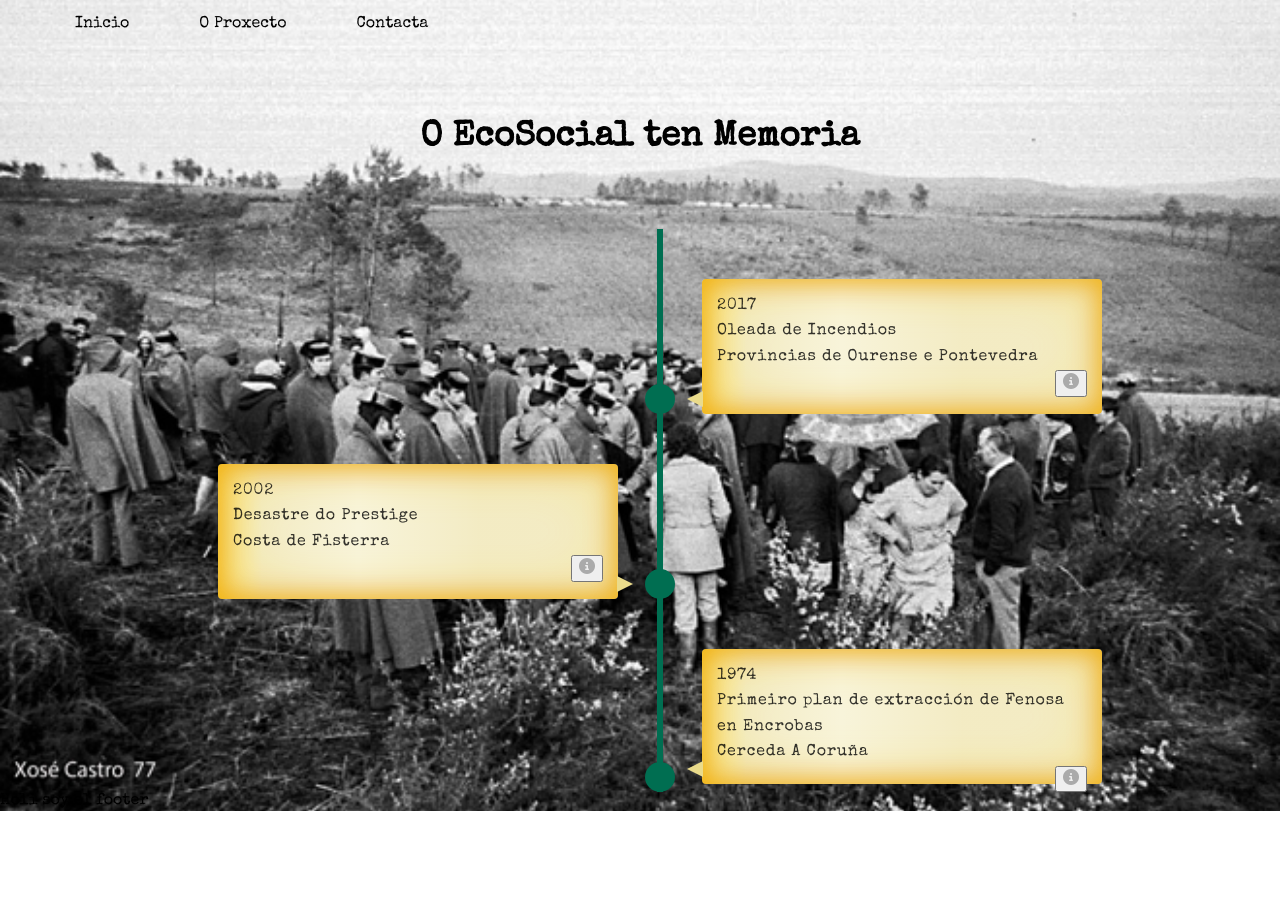
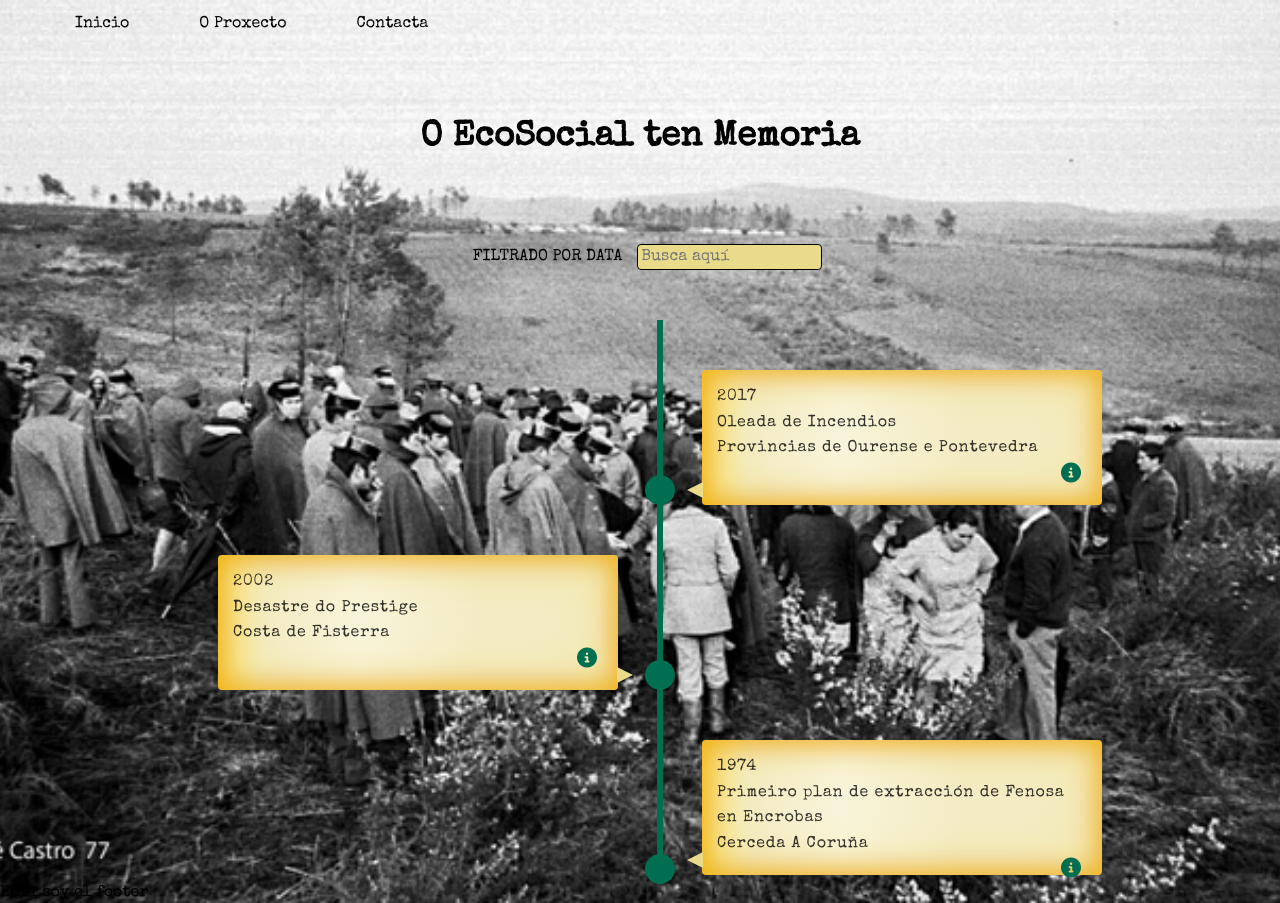
Before and after one commit to anafdz92/O-EcoSocial-ten-Memoria, a React (Create React App) app: page / in a window 1280 px wide. Before the commit the page ends 811 px from the top, so only its background shows below. Built offline with nearby package versions, Linux system fonts and the light colour scheme.

Commit message:
add styles

```diff
--- a/src/components/App.js
+++ b/src/components/App.js
@@ -8,7 +8,19 @@ import Conflicts from "../data/Conflicts";
 import Line from "./Line";
 
 const App = (props) => {
-  const [item, setItem] = useState(Conflicts);
+  const [items, setItems] = useState(Conflicts);
+
+  //EVENT HANDLERS
+  const handleFilter = (data) => {
+    console.log(data);
+    //   setFilterContent(data);
+  };
+
+  //RENDER FILTRADO POR AÑO
+  console.log(items);
+  // const filteredCharacters = items.filter((item) => {
+  //   return item.year.includes(filterContent);
+  // });
 
   //const previousLocation = props.location;
 
@@ -50,7 +62,7 @@ const App = (props) => {
       </header>
       {/* <Switch location={isModal ? previousLocation : location}> */}
       <Switch>
-        <Route exact path="/" component={Inicio} />
+        <Route exact path="/" component={Inicio} handleFilter={handleFilter} />
         <Route exact path="/Proxecto" component={Proxecto} />
         <Route exact path="/Contacta" component={Contacta} />
         <Route exact path="/line/:id" render={renderEvent} />
--- /dev/null
+++ b/src/components/Filter.js
@@ -0,0 +1,28 @@
+import React from "react";
+
+const Filter = (props) => {
+  const handleChange = (ev) => {
+    props.handleFilter(ev.target.value);
+  };
+
+  //   const submitHandler = (ev) => {
+  //     ev.preventDefault();
+  //   };
+
+  return (
+    <>
+      <form className="form">
+        <label htmlfor="date">FILTRADO POR DATA</label>
+        <input
+          type="text"
+          id="date"
+          name="date"
+          placeholder={"Busca aquí"}
+          onChange={handleChange}
+        />
+      </form>
+    </>
+  );
+};
+
+export default Filter;
--- a/src/components/Inicio.js
+++ b/src/components/Inicio.js
@@ -3,8 +3,9 @@ import { Link, Route, Switch } from "react-router-dom";
 import Line from "./Line";
 import EventDetail from "./EventDetail";
 import Conflicts from "../data/Conflicts";
+import Filter from "../components/Filter";
 
-const Inicio = () => {
+const Inicio = (props) => {
   // const [item, setItem] = useState(Conflicts);
 
   // const renderEvent = (props) => {
@@ -21,6 +22,7 @@ const Inicio = () => {
     <>
       <section className="mainList">
         <h1 className="title"> O EcoSocial ten Memoria </h1>
+        <Filter handleFilter={props.handleFilter} />
         <Line conflicts={Conflicts} />
         {/* <Switch>
           <Route path="/line/:id" render={renderEvent} />
--- /dev/null
+++ b/src/stylesheets/components/_filter.scss
@@ -0,0 +1,19 @@
+.form {
+  margin: 15px;
+  margin-bottom: 50px;
+}
+
+.form label {
+  margin: 15px;
+}
+
+.form input {
+  background-color: #eadb8b;
+  -webkit-box-shadow: none;
+  -moz-box-shadow: none;
+  box-shadow: none;
+  -webkit-appearance: none;
+  border-radius: 4px;
+  border: 1px solid black;
+  padding: 3px;
+}
--- a/src/stylesheets/components/_line.scss
+++ b/src/stylesheets/components/_line.scss
@@ -81,14 +81,16 @@
 }
 
 .buttonPink {
-  color: #aaaaaa;
+  color: #006e51;
+  border: none;
+  background-color: transparent;
   float: right;
-  font-size: 16px;
+  font-size: 20px;
 }
 
 .buttonPink:hover,
 .buttonPink:focus {
-  color: #6f6d6e;
+  color: #129471;
   text-decoration: none;
   cursor: pointer;
 }
--- a/src/stylesheets/main.scss
+++ b/src/stylesheets/main.scss
@@ -6,4 +6,5 @@
 @import "./components/contacta";
 @import "./components/eventDetail";
 @import "./components/line";
+@import "./components/filter";
 @import "./layout/navigation";
```
